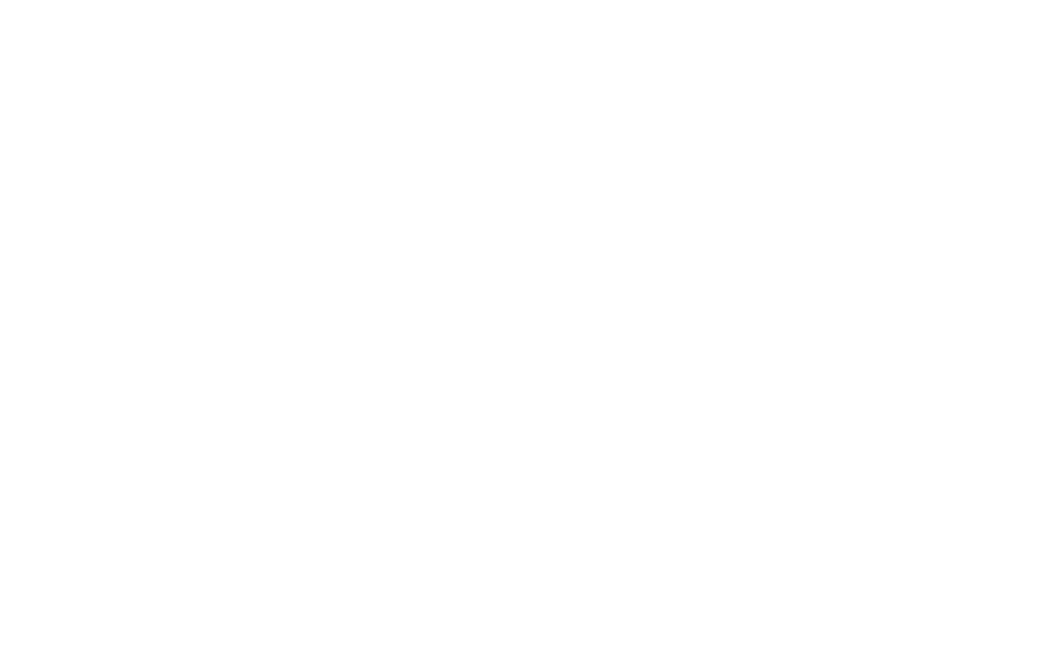
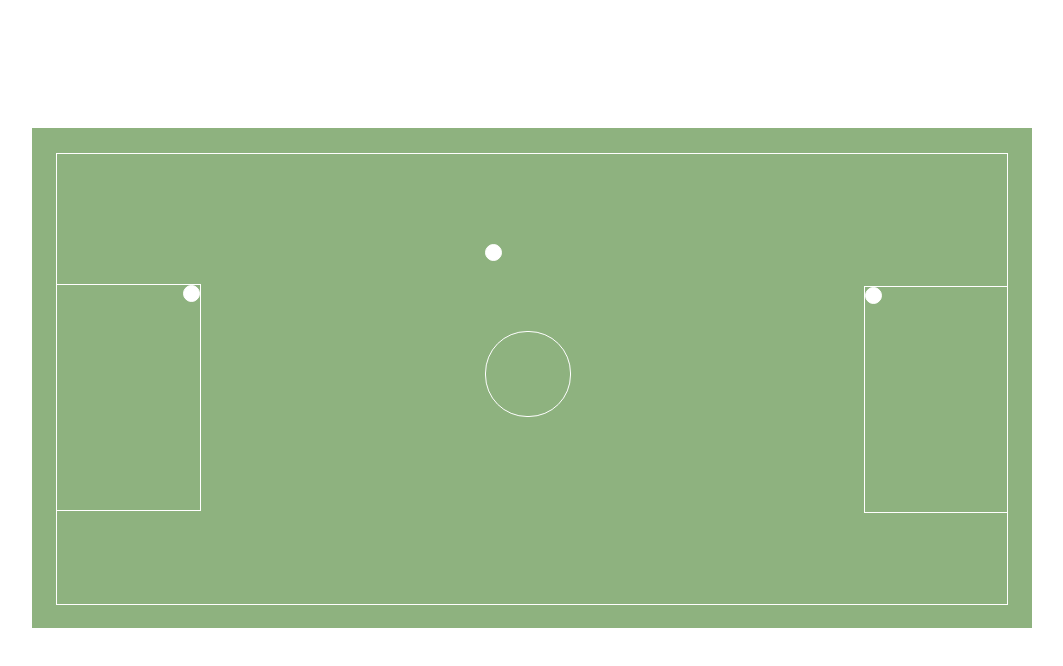
Before and after one commit to FlorTello/Ejercicio1-Cancha, a plain HTML site: page index.html in a window 1280 px wide. Shown: the whole page, without its empty margins (96-1159 px from the left). Drawn offline with Linux system fonts and the light colour scheme.

Commit message:
Agregando Cancha por Js

```diff
--- a/assets/css/main.css
+++ b/assets/css/main.css
@@ -0,0 +1,64 @@
+body{
+  padding: 0;
+  margin: 0;
+}
+.campo{
+  margin: 10%;
+  width: 1000px;
+  height: 500px;
+  background-color: #8eb27f ;
+
+}
+.cancha{
+  background-color: #8eb27f ;
+  position: relative;
+  width: 95%;
+  height: 90%;
+  margin: 0 auto;
+  top: 5%;
+  border: solid 1px white;
+}
+.aLeft{
+  position: relative;
+  width: 15%;
+  height: 50%;
+  border: solid 1px white;
+  top: 25%;
+  left: -1px;
+}
+.aRight{
+  position: relative;
+  width: 15%;
+  height: 50%;
+  border: solid 1px white;
+  bottom: 25%;
+  float: right;
+  right: -1px;
+}
+.pelota{
+  width: 15px;
+  height: 15px;
+  border: solid 1px white;
+  background-color: white;
+  border-radius: 10px;
+  position: relative;
+}
+#pelota-cancha{
+  left: 45%;
+  top: 20%;
+}
+.aLeft .pelota{
+  float: right;
+}
+.aRight .pelota{
+  float: left;
+}
+.circulo{
+  position: relative;
+  width: 84px;
+  height: 84px;
+  border: solid 1px white;
+  border-radius: 42px;
+  bottom: 15%;
+  left: 45%;
+}
--- a/assets/js/main.js
+++ b/assets/js/main.js
@@ -0,0 +1,38 @@
+window.addEventListener('load',function(){
+  document.getElementById('content').appendChild(crearCampo());
+});
+function crearCampo(){
+  var campo = document.createElement("div");
+  campo.setAttribute("class","campo");
+  var cancha = document.createElement("div");
+  cancha.setAttribute("class","cancha");
+  var arcoIzquierdo = document.createElement("div");
+  arcoIzquierdo.setAttribute("class",'aLeft');
+
+  var arcoDeerecho = document.createElement("div");
+  arcoDeerecho.setAttribute("class",'aRight');
+
+  var circulo = document.createElement("div");
+  circulo.setAttribute("class", "circulo");
+
+  var pelota1= document.createElement("div");
+  pelota1.setAttribute("class", "pelota");
+
+  var pelota2= document.createElement("div");
+  pelota2.setAttribute("class", "pelota");
+  pelota2.setAttribute("id", "pelota-cancha");
+
+  var pelota3= document.createElement("div");
+  pelota3.setAttribute("class", "pelota");
+
+  arcoIzquierdo.appendChild(pelota1);
+  arcoDeerecho.appendChild(pelota3);
+
+  cancha.appendChild(pelota2);
+  cancha.appendChild(arcoIzquierdo);
+  cancha.appendChild(arcoDeerecho);
+  cancha.appendChild(circulo);
+
+  campo.appendChild(cancha);
+  return campo;
+}
--- a/index.html
+++ b/index.html
@@ -4,10 +4,14 @@
   <meta charset="UTF-8">
   <meta name="viewport" content="width=device-width, initial-scale=1.0">
   <meta http-equiv="X-UA-Compatible" content="ie=edge">
+  <link rel="stylesheet" href="assets/css/main.css">
   <link rel="icon" href="assets/img/icono.jpg">
   <title>Enunciados Leccion 23</title>
 </head>
 <body>
+  <div id = "content"></div>
+  <script type="text/javascript" src = "assets/js/main.js">
 
+  </script>
 </body>
 </html>
```
